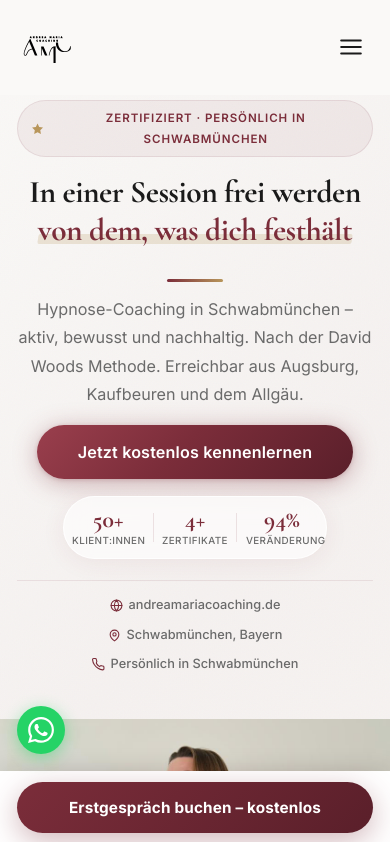
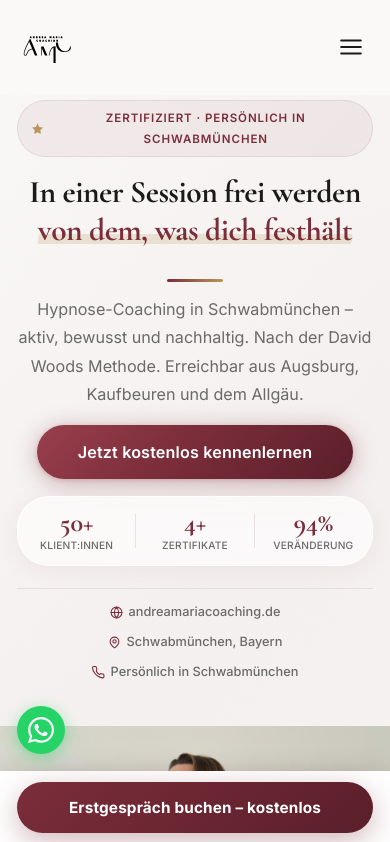
Before and after one commit to viktorfdeltaC/andrea-maria-landingpage, a React (Vite) app: page / in a window 390 px wide. Shown: the top 842 px of the page. Built offline with nearby package versions, Linux system fonts and the light colour scheme.

Commit message:
fix: hero stats mobile - mehr Padding, bessere Lesbarkeit, volle Breite

```diff
--- a/src/sections/Hero.css
+++ b/src/sections/Hero.css
@@ -214,7 +214,7 @@ a.hero-contact-item:hover {
   .hero-badge { align-self: center; }
   .hero-subtitle { max-width: 100%; }
   .hero-accent-line { margin-left: auto; margin-right: auto; }
-  .hero-stats { max-width: 100%; justify-self: center; }
+  .hero-stats { max-width: 100%; justify-self: center; width: 100%; }
   .hero-cta-btn { max-width: 100%; }
   .hero-contact { justify-content: center; }
   .hero-image-panel {
@@ -238,16 +238,16 @@ a.hero-contact-item:hover {
   .hero-stats {
     flex-direction: row;
     max-width: 100%;
-    padding: 0.65rem 0;
+    padding: 0.75rem 0;
   }
-  .hero-stat { padding: 0 0.5rem; gap: 2px; }
-  .hero-stat-number { font-size: 1.4rem; }
-  .hero-stat-label { font-size: 0.58rem; max-width: 72px; }
+  .hero-stat { padding: 0 0.75rem; gap: 3px; }
+  .hero-stat-number { font-size: 1.55rem; }
+  .hero-stat-label { font-size: 0.6rem; max-width: 80px; letter-spacing: 0.02em; }
   .hero-stat-divider {
     width: 1px;
     height: auto;
     align-self: stretch;
-    margin: 0.3rem 0;
+    margin: 0.25rem 0;
   }
 
   /* Contact: allow wrapping on tiny screens */
```
